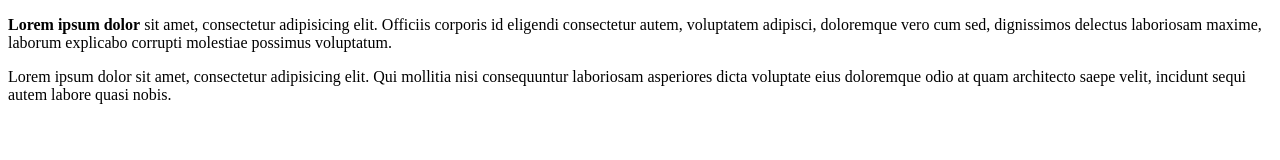
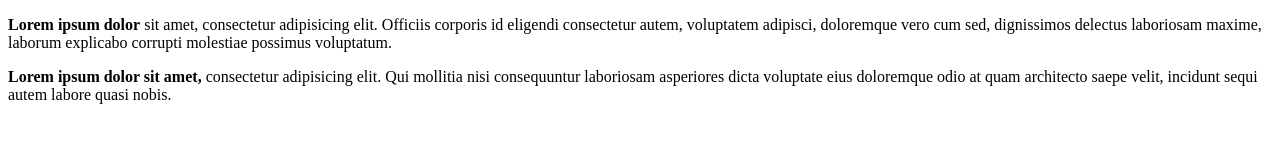
Before and after one commit to moomoocat/SASS, a plain HTML site: page index.html in a window 1280 px wide. Drawn offline with Linux system fonts and the light colour scheme.

Commit message:
aldjfa;klj

```diff
--- a/index.html
+++ b/index.html
@@ -7,6 +7,6 @@
 <body>
 <!-- p>lorem -->
 <p><strong>Lorem ipsum dolor</strong> sit amet, consectetur adipisicing elit. Officiis corporis id eligendi consectetur autem, voluptatem adipisci, doloremque vero cum sed, dignissimos delectus laboriosam maxime, laborum explicabo corrupti molestiae possimus voluptatum.</p>
-<p>Lorem ipsum dolor sit amet, consectetur adipisicing elit. Qui mollitia nisi consequuntur laboriosam asperiores dicta voluptate eius doloremque odio at quam architecto saepe velit, incidunt sequi autem labore quasi nobis.</p>
+<p><strong>Lorem ipsum dolor sit amet,</strong> consectetur adipisicing elit. Qui mollitia nisi consequuntur laboriosam asperiores dicta voluptate eius doloremque odio at quam architecto saepe velit, incidunt sequi autem labore quasi nobis.</p>
 </body>
 </html>
```
